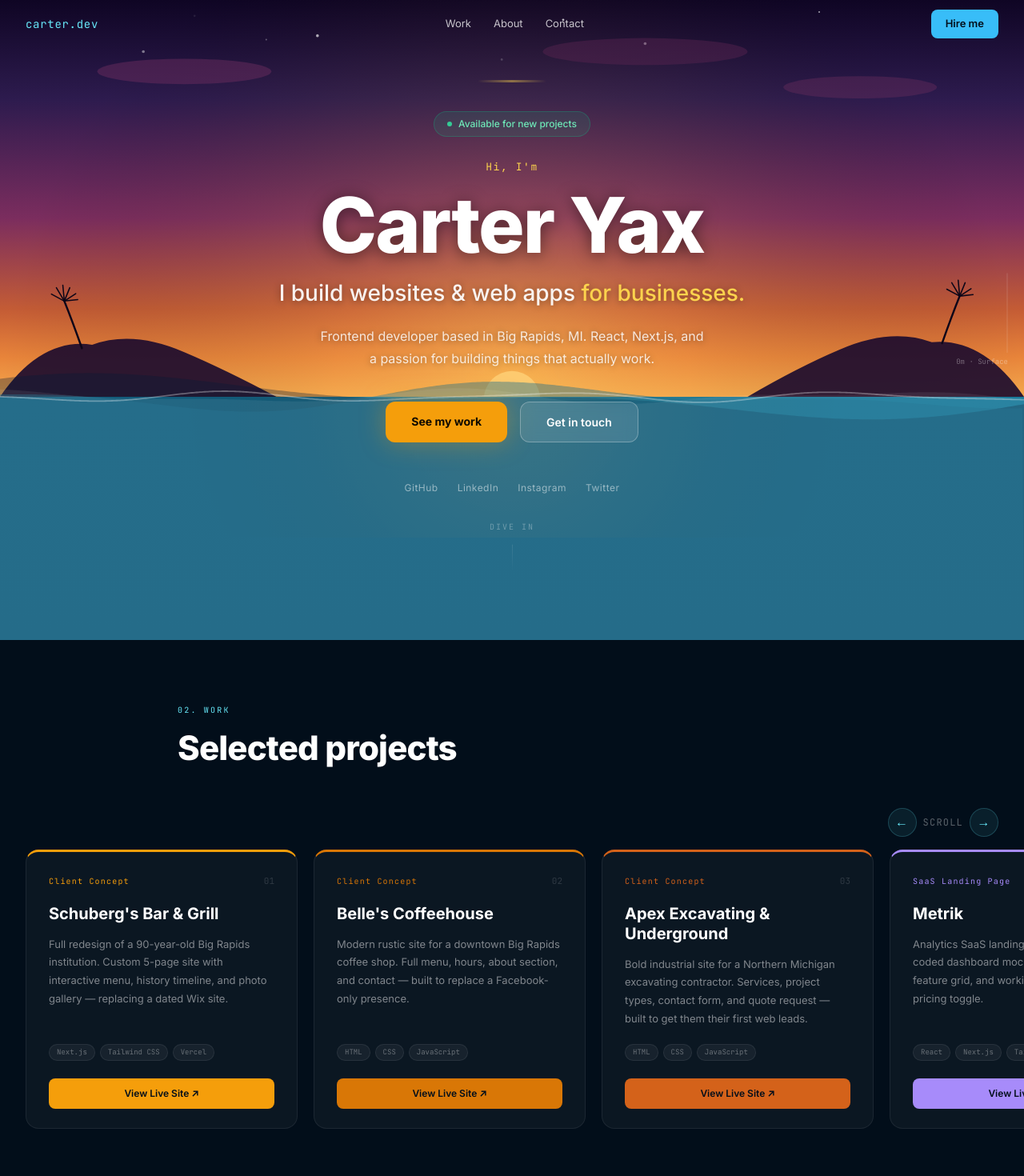
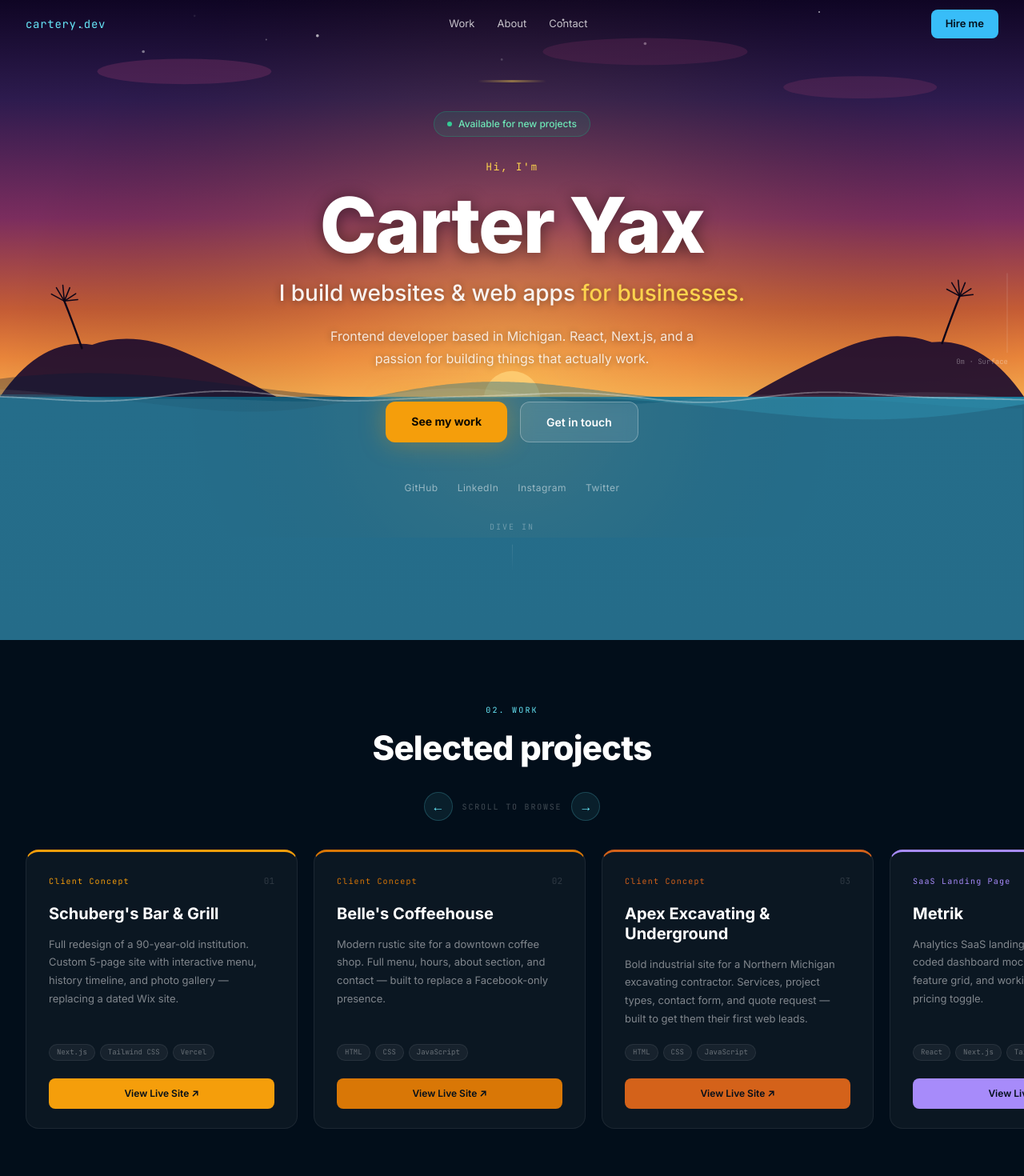
Before and after one commit to Yaxman2004/portfolio, a Next.js app: page / in a window 1280 px wide. Shown: the top 1470 px of the page at 80% size. Built offline with nearby package versions, Linux system fonts and the light colour scheme.

Commit message:
changes to portfolio page

```diff
--- a/app/page.jsx
+++ b/app/page.jsx
@@ -8,7 +8,7 @@ const projects = [
   {
     title: "Schuberg's Bar & Grill",
     type: 'Client Concept',
-    description: 'Full redesign of a 90-year-old Big Rapids institution. Custom 5-page site with interactive menu, history timeline, and photo gallery — replacing a dated Wix site.',
+    description: 'Full redesign of a 90-year-old institution. Custom 5-page site with interactive menu, history timeline, and photo gallery — replacing a dated Wix site.',
     tags: ['Next.js', 'Tailwind CSS', 'Vercel'],
     live: 'https://schubergsbar-site.vercel.app',
     color: '#f59e0b',
@@ -16,7 +16,7 @@ const projects = [
   {
     title: "Belle's Coffeehouse",
     type: 'Client Concept',
-    description: 'Modern rustic site for a downtown Big Rapids coffee shop. Full menu, hours, about section, and contact — built to replace a Facebook-only presence.',
+    description: 'Modern rustic site for a downtown coffee shop. Full menu, hours, about section, and contact — built to replace a Facebook-only presence.',
     tags: ['HTML', 'CSS', 'JavaScript'],
     live: 'https://belles-mockup.vercel.app',
     color: '#d97706',
@@ -875,7 +875,7 @@ function Navbar({ progress }) {
   const linkOpacity = Math.max(0, 1 - progress * 8)
   return (
     <nav style={{ position:'fixed', top:0, left:0, right:0, zIndex:100, padding:'0 32px', height:'60px', display:'flex', alignItems:'center', justifyContent:'space-between', background:'transparent' }}>
-      <span style={{ fontFamily:'var(--font-mono)', fontSize:'14px', color:'#67e8f9', letterSpacing:'0.05em' }}>carter.dev</span>
+      <span style={{ fontFamily:'var(--font-mono)', fontSize:'14px', color:'#67e8f9', letterSpacing:'0.05em' }}>cartery.dev</span>
       <div style={{ display:'flex', gap:'28px', opacity: linkOpacity, pointerEvents: linkOpacity < 0.1 ? 'none' : 'auto', transition:'opacity 0.1s' }}>
         {[['#work','Work'],['#about','About'],['#contact','Contact']].map(([h,label])=>(
           <a key={h} href={h} style={{ fontSize:'13px', color:'rgba(255,255,255,0.75)', textDecoration:'none', transition:'color 0.2s' }}
@@ -956,7 +956,7 @@ export default function OceanPortfolio() {
               I build websites & web apps{' '}<span style={{ color:'#fcd34d' }}>for businesses.</span>
             </h2>
             <p style={{ fontSize:'16px', color:'rgba(255,255,255,0.82)', maxWidth:'480px', margin:'0 auto 40px', lineHeight:1.75, textShadow:'0 1px 8px rgba(0,0,0,0.4)' }}>
-              Frontend developer based in Big Rapids, MI. React, Next.js, and a passion for building things that actually work.
+              Frontend developer based in Michigan. React, Next.js, and a passion for building things that actually work.
             </p>
             <div style={{ display:'flex', gap:'16px', justifyContent:'center', flexWrap:'wrap', marginBottom:'48px' }}>
               <a href="#work" style={{ padding:'14px 32px', background:'#f59e0b', color:'#0f0a00', fontWeight:700, borderRadius:'12px', textDecoration:'none', fontSize:'14px', boxShadow:'0 0 32px rgba(245,158,11,0.35)' }}>See my work</a>
@@ -980,21 +980,11 @@ export default function OceanPortfolio() {
         {/* WORK */}
         <section id="work" style={{...sec(), padding:0, paddingTop:'80px', paddingBottom:'80px'}}>
           <div style={cont}>
-            <div style={{ display:'flex', justifyContent:'space-between', alignItems:'flex-end', marginBottom:'44px', flexWrap:'wrap', gap:'16px' }}>
-              <div>
+            <div style={{ textAlign:'center', marginBottom:'36px' }}>
               <p style={{ fontFamily:'var(--font-mono)', color:'#67e8f9', fontSize:'10px', letterSpacing:'0.22em', marginBottom:'8px' }}>02. WORK</p>
-                <h2 style={{ fontSize:'clamp(26px,5vw,42px)', fontWeight:800, color:'white', letterSpacing:'-0.02em' }}>Selected projects</h2>
-              </div>
-            </div>
-          </div>
-
-          {/* Always-visible scroll hint arrows */}
-          <div style={{ display:'flex', justifyContent:'flex-end', gap:'10px', paddingRight:'32px', marginBottom:'16px' }}>
-            <div style={{
-              display:'flex', alignItems:'center', gap:'8px',
-              color:'rgba(255,255,255,0.35)', fontSize:'12px',
-              fontFamily:'var(--font-mono)', letterSpacing:'0.1em',
-            }}>
+              <h2 style={{ fontSize:'clamp(26px,5vw,42px)', fontWeight:800, color:'white', letterSpacing:'-0.02em', marginBottom:'24px' }}>Selected projects</h2>
+              {/* Scroll arrows centered under title */}
+              <div style={{ display:'flex', alignItems:'center', justifyContent:'center', gap:'12px' }}>
                 <div onClick={() => {
                   const track = document.querySelector('.carousel-track')
                   if (track) track.scrollBy({ left: -(track.offsetWidth * 0.85), behavior:'smooth' })
@@ -1009,7 +999,7 @@ export default function OceanPortfolio() {
                   onMouseEnter={e=>{ e.currentTarget.style.background='rgba(103,232,249,0.2)'; e.currentTarget.style.borderColor='rgba(103,232,249,0.6)' }}
                   onMouseLeave={e=>{ e.currentTarget.style.background='rgba(103,232,249,0.08)'; e.currentTarget.style.borderColor='rgba(103,232,249,0.2)' }}
                 >←</div>
-              SCROLL
+                <span style={{ fontFamily:'var(--font-mono)', fontSize:'10px', color:'rgba(255,255,255,0.25)', letterSpacing:'0.18em' }}>SCROLL TO BROWSE</span>
                 <div onClick={() => {
                   const track = document.querySelector('.carousel-track')
                   if (track) track.scrollBy({ left: track.offsetWidth * 0.85, behavior:'smooth' })
@@ -1024,6 +1014,7 @@ export default function OceanPortfolio() {
                   onMouseEnter={e=>{ e.currentTarget.style.background='rgba(103,232,249,0.2)'; e.currentTarget.style.borderColor='rgba(103,232,249,0.6)' }}
                   onMouseLeave={e=>{ e.currentTarget.style.background='rgba(103,232,249,0.08)'; e.currentTarget.style.borderColor='rgba(103,232,249,0.2)' }}
                 >→</div>
+              </div>
             </div>
           </div>
 
@@ -1171,7 +1162,7 @@ export default function OceanPortfolio() {
             <div style={{ display:'grid', gridTemplateColumns:'repeat(auto-fit,minmax(280px,1fr))', gap:'28px' }}>
               <div style={glass}>
                 <div style={{ display:'flex', flexDirection:'column', gap:'14px', fontSize:'15px', color:'rgba(255,255,255,0.6)', lineHeight:1.8 }}>
-                  <p>I'm Carter — a self-taught frontend developer based in Big Rapids, Michigan. I build fast, polished websites and web apps that help businesses look professional and work reliably.</p>
+                  <p>I'm Carter — a self-taught frontend developer based in Michigan. I build fast, polished websites and web apps that help businesses look professional and work reliably.</p>
                   <p>I started building on the web because I wanted to create real things that real people use. Whether it's a local restaurant needing a better site or a startup needing an MVP — I care about the craft and the end result.</p>
                   <p>Currently open to freelance projects and looking to take on new clients.</p>
                 </div>
@@ -1197,7 +1188,7 @@ export default function OceanPortfolio() {
             </div>
             <div style={{ display:'grid', gridTemplateColumns:'repeat(auto-fit,minmax(260px,1fr))', gap:'28px' }}>
               <div style={{ display:'flex', flexDirection:'column', gap:'22px' }}>
-                {[{label:'EMAIL',value:'carteryax@gmail.com',href:'mailto:carteryax@gmail.com'},{label:'BASED IN',value:'Big Rapids, Michigan',href:null}].map(item=>(
+                {[{label:'EMAIL',value:'carteryax@gmail.com',href:'mailto:carteryax@gmail.com'},{label:'BASED IN',value:'Michigan',href:null}].map(item=>(
                   <div key={item.label}>
                     <p style={{ fontFamily:'var(--font-mono)', fontSize:'9px', color:'rgba(255,255,255,0.28)', letterSpacing:'0.22em', marginBottom:'6px' }}>{item.label}</p>
                     {item.href?<a href={item.href} style={{ color:'white', textDecoration:'none', fontSize:'15px' }} onMouseEnter={e=>e.target.style.color='#67e8f9'} onMouseLeave={e=>e.target.style.color='white'}>{item.value}</a>:<p style={{ color:'white', fontSize:'15px' }}>{item.value}</p>}
```
Lines whose indentation alone changed are shown as unchanged.
